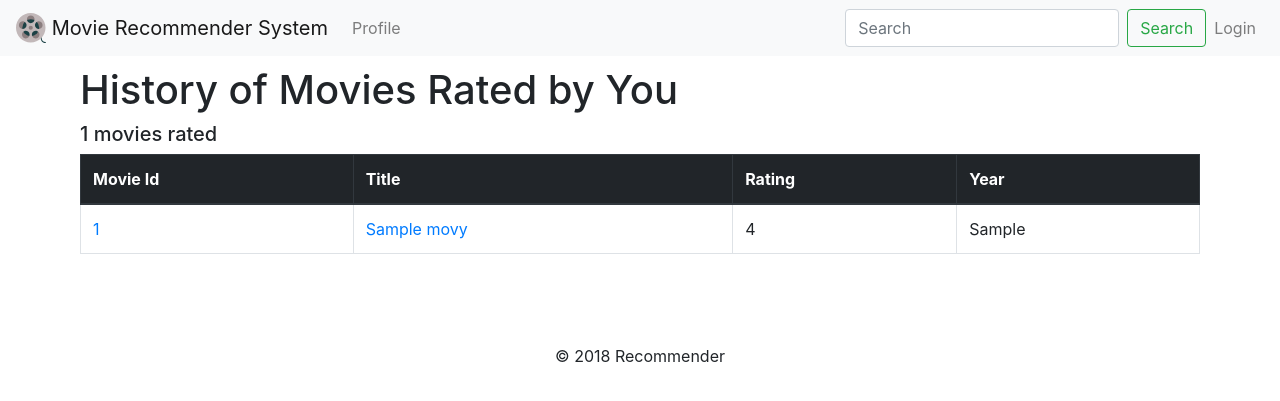
After one commit to ankschoubey/Hybrid_Recommender_System, a Django app: page /profile in a window 1280 px wide. The commit adds this page. Shown: the top 401 px of the page. Run offline with Django 3.2, Linux system fonts and the light colour scheme; tables that the repository leaves empty hold one stand-in row (values such as "Sample post"); parts of the project's set-up code (start-up, migrations or seed data) failed here and were passed over; some libraries are stand-ins or nearby versions.

Commit message:
User Profile Shown

```diff
--- a/ui/django_data.py
+++ b/ui/django_data.py
@@ -14,6 +14,13 @@ import random
 def random_order(a):
     random.shuffle(a, random.random)
     return a
+
+def get_column(matrix, column_no):
+    data = []
+    for i in matrix:
+        data.append(i[column_no])
+
+    return data
 
 def delete_rating(userid, movieid):
     Ratings.objects.filter(userid=userid, movieid=movieid).delete()
--- a/ui/templates/ui/cards_view.html
+++ b/ui/templates/ui/cards_view.html
@@ -11,7 +11,7 @@
         {% for j in content|hash:i%}
 
         {% with k=movies|hash:j %}
-        <div class="col-sm-3 col-md-2">
+        <div class="col-sm-3 col-md-2" style="padding: 5px;">
             <div class="card card-block card-primary  card-inverse" style="background-color:#1d2124">
                 <a href="{{j}}">
                 <img class="card-img-top" src="{% static k.poster %}"  alt="{{k.title}}">
--- a/ui/templates/ui/navbar.html
+++ b/ui/templates/ui/navbar.html
@@ -10,7 +10,7 @@
   <div class="collapse navbar-collapse" id="navbarSupportedContent">
     <ul class="navbar-nav mr-auto">
       <li class="nav-item">
-        <a class="nav-link" href="#">Profile</a>
+        <a class="nav-link" href="profile">Profile</a>
       </li>
     </ul>
     <form class="form-inline my-2 my-lg-0" method="post" action="search">{% csrf_token %}
--- /dev/null
+++ b/ui/templates/ui/profile.html
@@ -0,0 +1,40 @@
+{% extends "ui/index.html" %}{% load helper_tags %}
+
+{% block content %}
+
+
+{% if user_history|length > 0%}
+<div class="container" style="padding:10px">
+    <h1>History of Movies Rated by You</h1>
+
+    <h5>{{user_history|length}} movies rated</h5>
+<div class="table-responsive">
+      <table class="table table-bordered table-hover">
+          <thead class="thead-dark ">
+            <tr>
+                <th>Movie Id</th>
+              <th>Title</th>
+              <th>Rating</th>
+              <th>Year</th>
+            </tr>
+          </thead>
+          <tbody>
+
+        {% for i in user_history %}
+            <tr>
+              <td><a href="{{i.movieid}}">{{i.movieid}}</a></td>
+              <td><a href="{{i.movieid}}">{{i.title}}</a></td>
+              <td>{{i.rating}}</td>
+              <td>{{i.year}}</td>
+            </tr>
+        {% endfor %}
+
+          </tbody>
+      </table>
+        </div>
+    </div>
+{% else %}
+<p>Error</p>
+{% endif %}
+
+{% endblock %}
--- a/ui/urls.py
+++ b/ui/urls.py
@@ -10,4 +10,5 @@ urlpatterns = [
     url(r'^(?P<pk>[0-9]+)/$', views.MovieView.as_view()),
     url(r'update_rating', views.ajax_update_rating),
     url(r'search', views.Search.as_view()),
+    url(r'profile', views.ProfileView.as_view())
 ]
--- a/ui/views.py
+++ b/ui/views.py
@@ -11,7 +11,7 @@ from django.contrib.auth import authenticate, login
 from django.shortcuts import render, redirect
 from .data import JSON_formatter
 from .core import current_seconds
-from .django_data import insert_update_rating, delete_rating
+from .django_data import insert_update_rating, delete_rating, get_column
 
 
 from django.http import HttpResponse
@@ -42,7 +42,7 @@ class Index(View):
     template_name = 'ui/cards_view.html'
 
     def get(self, request):
-        user_id = 2
+        user_id = 1
         minimum_rating = 3
         content = {}
         meta = {}
@@ -239,3 +239,31 @@ class Search(generic.ListView):
         else:
             object_list = self.model.objects.all()
         return object_list
+
+class ProfileView(generic.View):
+    template_name = 'ui/profile.html'
+    model = Ratings
+
+    def get(self, request):
+        user_id = 1
+        data = {}
+
+        all_info =  list(Ratings.objects.filter(userid=user_id).order_by('-timestamp').values_list('movieid', 'rating'))
+        #movie_ids = get_column(all_info,0)
+
+        content = []
+        for i, j in all_info:
+            temp = {'movieid': i}
+            object_list = list(Movies.objects.filter(movieid=i).values())[0]
+            temp['title']=object_list['title']
+            temp['year']=object_list['year']
+            temp['rating']=j
+            content.append(temp)
+
+       # data['movies'] = JSON_formatter().format({'rated_movies':movie_ids})['movies']
+
+        #return HttpResponse(str(content))
+
+        data['user_history'] = content
+
+        return render(request, self.template_name,data)
```
Also changed, not shown: ui/static/css/ratings.css (line endings or trailing spaces).
